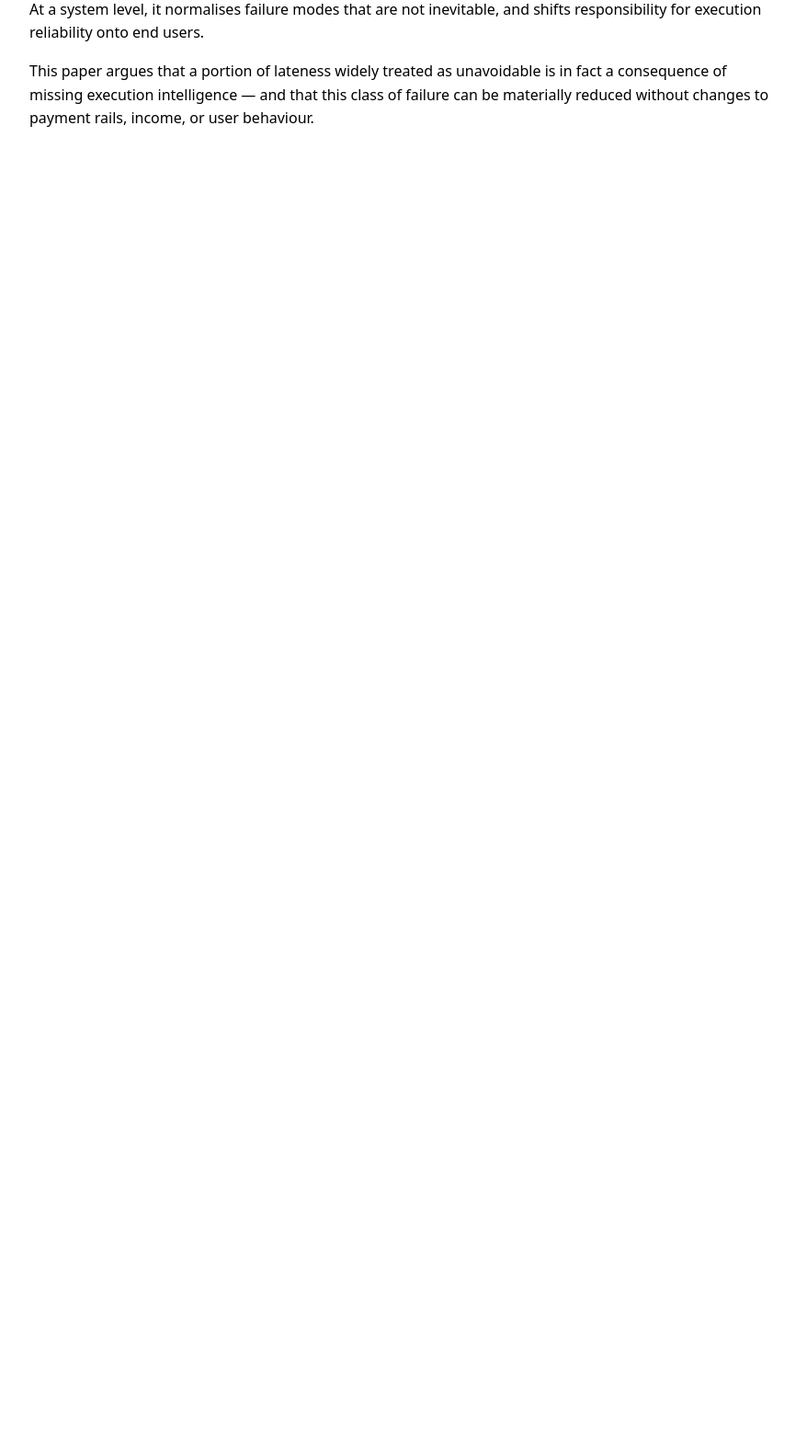
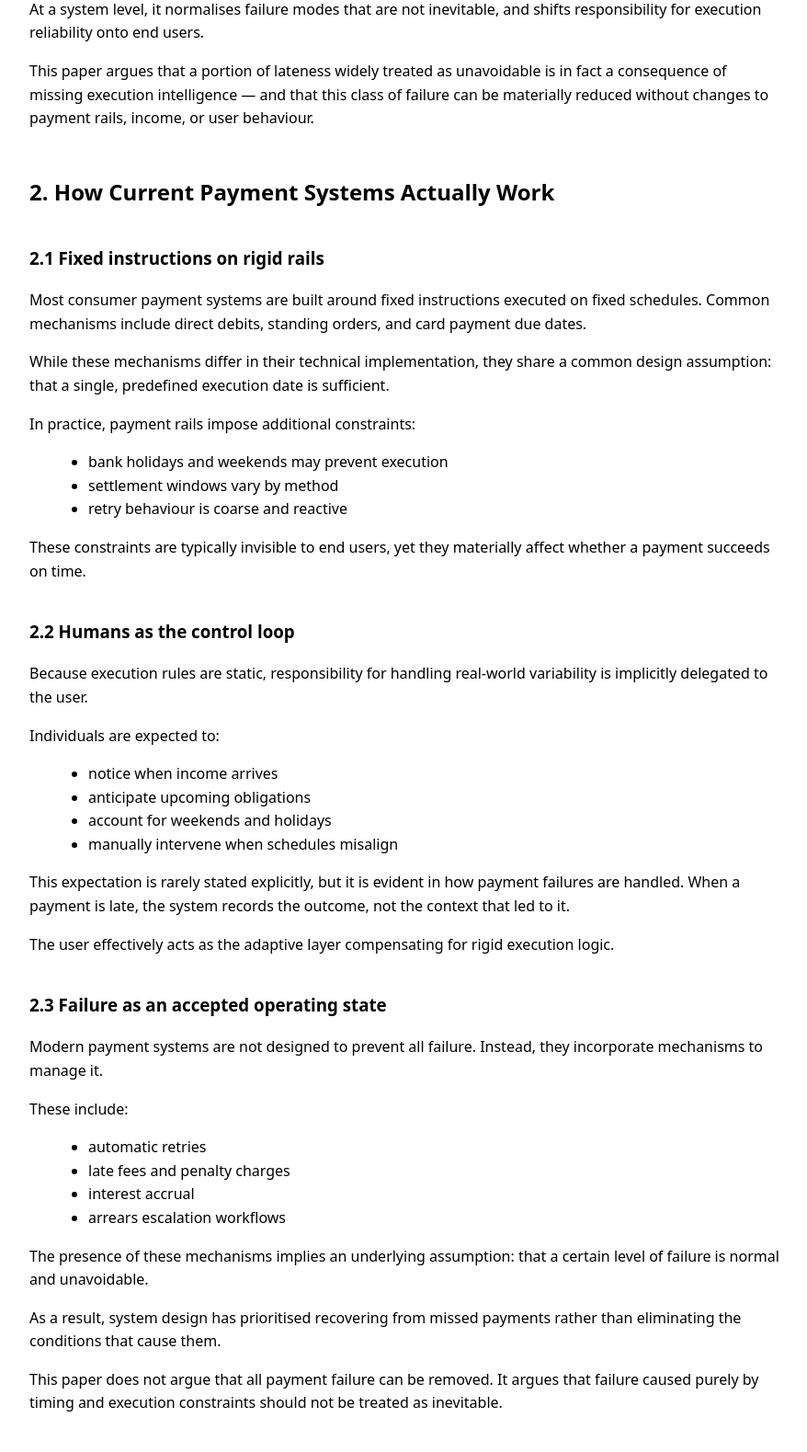
Before and after one commit to tjredstone/payments-execution, a Flask app: page /paper in a window 1280 px wide. Shown: the part 1418-2997 px from the top of the page at 92% size, without its empty margins (8-886 px from the left). Before the commit the page ends 1556 px from the top, so only its background shows below. Run offline with Flask 3, Linux system fonts and the light colour scheme.

Commit message:
Whitepaper section 2

```diff
--- a/templates/paper.html
+++ b/templates/paper.html
@@ -60,6 +60,8 @@
     <p class="meta">
         Working draft — exploratory research
     </p>
+
+    <!-- SECTION 1 -->
 
     <h2>1. Problem Statement: Lateness as a Systems Failure</h2>
 
@@ -155,6 +157,106 @@
         without changes to payment rails, income, or user behaviour.
     </p>
 
+    <!-- SECTION 2 -->
+
+    <h2>2. How Current Payment Systems Actually Work</h2>
+
+    <h3>2.1 Fixed instructions on rigid rails</h3>
+
+    <p>
+        Most consumer payment systems are built around fixed instructions
+        executed on fixed schedules.
+        Common mechanisms include direct debits, standing orders,
+        and card payment due dates.
+    </p>
+
+    <p>
+        While these mechanisms differ in their technical implementation,
+        they share a common design assumption:
+        that a single, predefined execution date is sufficient.
+    </p>
+
+    <p>
+        In practice, payment rails impose additional constraints:
+    </p>
+
+    <ul>
+        <li>bank holidays and weekends may prevent execution</li>
+        <li>settlement windows vary by method</li>
+        <li>retry behaviour is coarse and reactive</li>
+    </ul>
+
+    <p>
+        These constraints are typically invisible to end users,
+        yet they materially affect whether a payment succeeds on time.
+    </p>
+
+    <h3>2.2 Humans as the control loop</h3>
+
+    <p>
+        Because execution rules are static,
+        responsibility for handling real-world variability
+        is implicitly delegated to the user.
+    </p>
+
+    <p>
+        Individuals are expected to:
+    </p>
+
+    <ul>
+        <li>notice when income arrives</li>
+        <li>anticipate upcoming obligations</li>
+        <li>account for weekends and holidays</li>
+        <li>manually intervene when schedules misalign</li>
+    </ul>
+
+    <p>
+        This expectation is rarely stated explicitly,
+        but it is evident in how payment failures are handled.
+        When a payment is late, the system records the outcome,
+        not the context that led to it.
+    </p>
+
+    <p>
+        The user effectively acts as the adaptive layer
+        compensating for rigid execution logic.
+    </p>
+
+    <h3>2.3 Failure as an accepted operating state</h3>
+
+    <p>
+        Modern payment systems are not designed to prevent all failure.
+        Instead, they incorporate mechanisms to manage it.
+    </p>
+
+    <p>
+        These include:
+    </p>
+
+    <ul>
+        <li>automatic retries</li>
+        <li>late fees and penalty charges</li>
+        <li>interest accrual</li>
+        <li>arrears escalation workflows</li>
+    </ul>
+
+    <p>
+        The presence of these mechanisms implies an underlying assumption:
+        that a certain level of failure is normal and unavoidable.
+    </p>
+
+    <p>
+        As a result, system design has prioritised
+        recovering from missed payments
+        rather than eliminating the conditions that cause them.
+    </p>
+
+    <p>
+        This paper does not argue that all payment failure can be removed.
+        It argues that failure caused purely by timing and execution constraints
+        should not be treated as inevitable.
+    </p>
+
 </body>
 
 </html>
```
